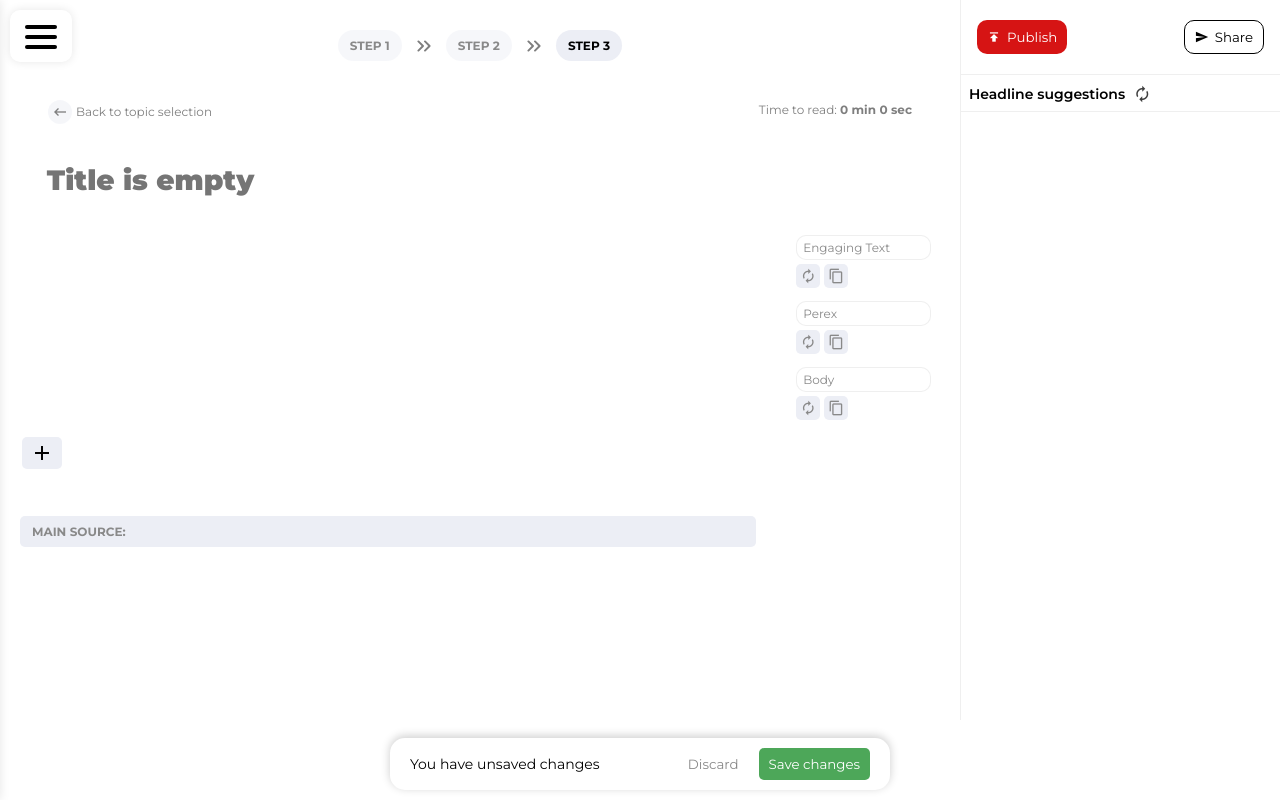
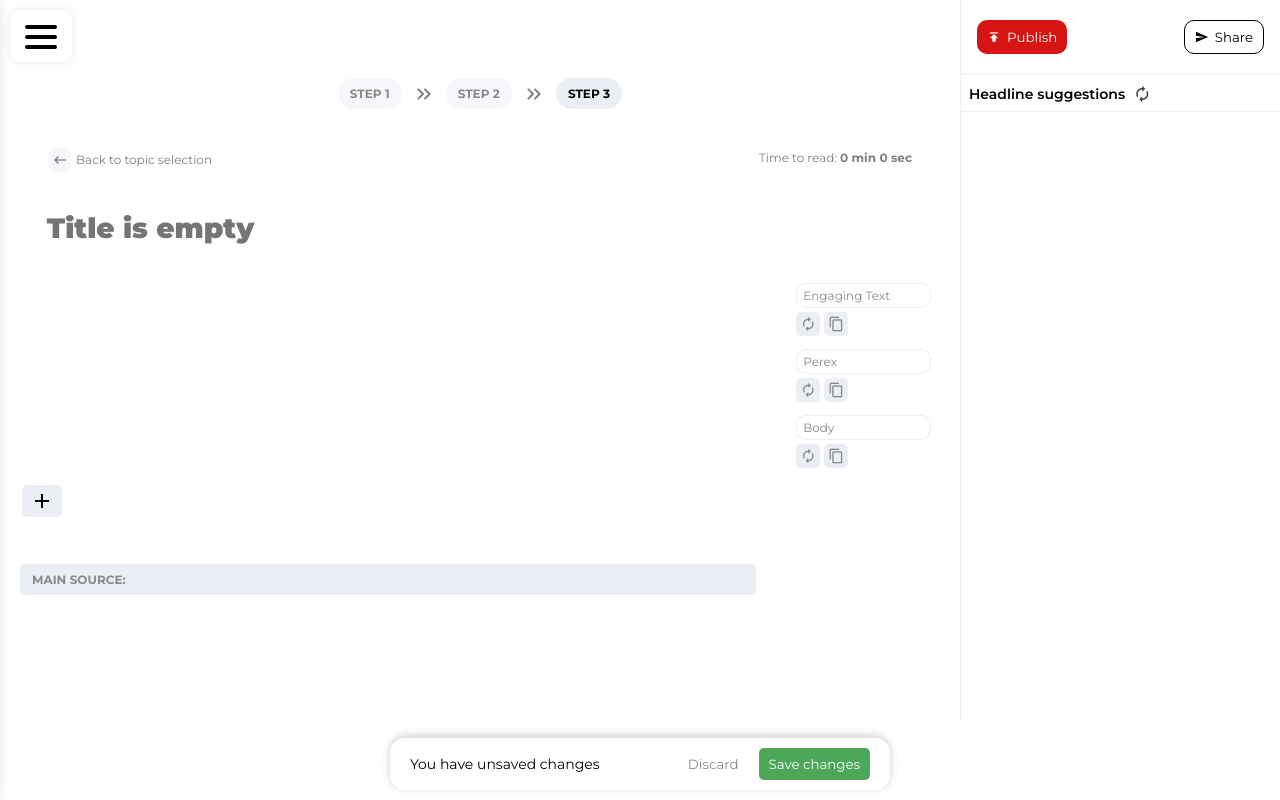
Before and after one commit to News-AIgency/App, a Vue app in the folder frontend/: page /article in a window 1280 px wide. Built offline with nearby package versions, Linux system fonts and the light colour scheme.

Commit message:
refactor: move margin to progress bar component

```diff
--- a/frontend/src/components/ProgressBar.vue
+++ b/frontend/src/components/ProgressBar.vue
@@ -95,5 +95,8 @@ svg {
   .step-text {
     display: none;
   }
+  .container {
+    padding-top: 68px;
+  }
 }
 </style>
--- a/frontend/src/views/HomeView.vue
+++ b/frontend/src/views/HomeView.vue
@@ -1,6 +1,6 @@
 <template>
   <main>
-    <ProgressBar :currentStep="currentStep" class="progress-bar"></ProgressBar>
+    <ProgressBar :currentStep="currentStep"></ProgressBar>
     <form>
       <p class="input-heading">Enter URL below</p>
       <p class="input-subheading">to generate topic ideas</p>
@@ -95,11 +95,6 @@ export default {
 </script>
 
 <style scoped>
-@media screen and (max-device-width: 1024px) {
-  .progress-bar {
-    margin-top: 48px;
-  }
-}
 .url-input-container {
   margin: auto;
   width: 40%;
```
